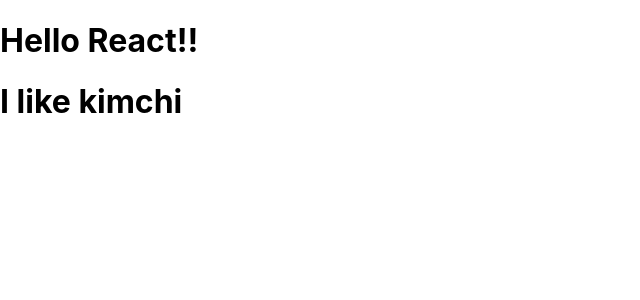
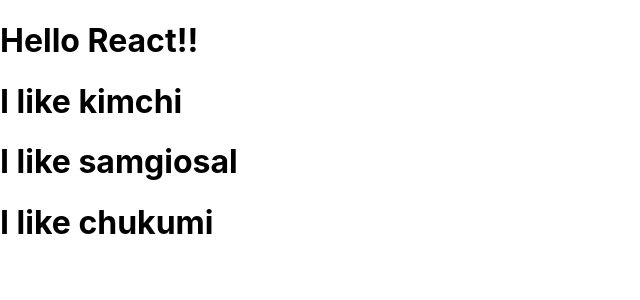
Before and after one commit to SproutJ/movie_app_2021, a React (Create React App) app: page / in a window 1280 px wide. Shown: the top 300 px of the page, without its empty margins (0-640 px from the left). Built offline with nearby package versions, Linux system fonts and the light colour scheme; the HTML template or start-up script is replaced by a standard one.

Commit message:
여러 개의 컴포넌트에 props 사용

```diff
--- a/src/App.js
+++ b/src/App.js
@@ -9,6 +9,8 @@
     <div>
       <h1>Hello React!!</h1>
       <Food fav="kimchi" />
+      <Food fav="samgiosal" />
+      <Food fav="chukumi" />
       </div>
   );
 }
```
